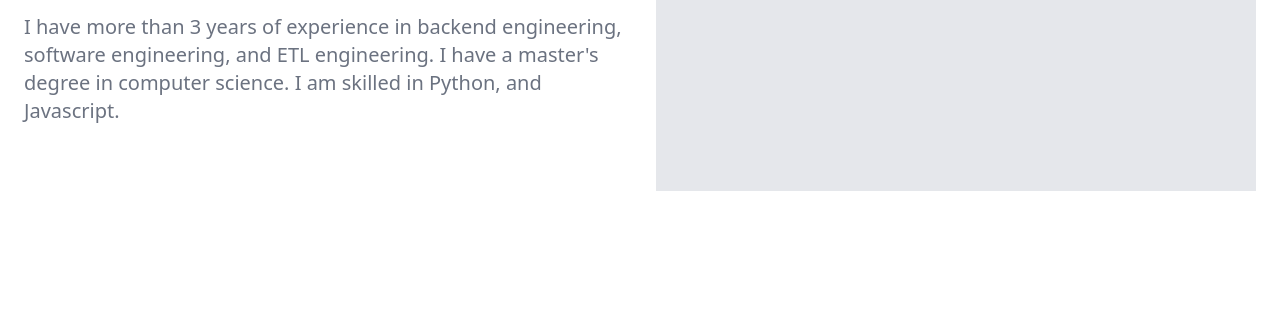
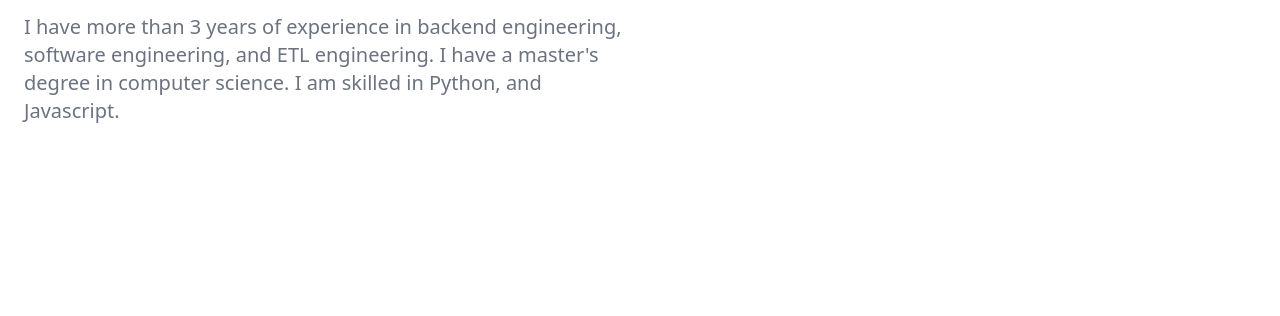
Before and after one commit to liuuuk311/personal-portfolio, a Gatsby site: page / in a window 1280 px wide. Shown: the part 345-661 px from the top of the page. Built offline with nearby package versions, Linux system fonts and the light colour scheme; Gatsby itself is replaced by a stand-in of ours.

Commit message:
remove img section

```diff
--- a/src/components/hero.js
+++ b/src/components/hero.js
@@ -28,8 +28,8 @@
                         Contact Me
                     </Link> */}
                 </div>
-                <div className="md:w-1/2 h-64 md:h-96 md:py-0 py-8 bg-gray-200">
-                    img
+                <div className="md:w-1/2 h-64 md:h-96 md:py-0 py-8">
+
                     {/* {!cssBgSVGstyle ? <GatsbyImage
                         image={image}
                         className="rounded-lg"
```
